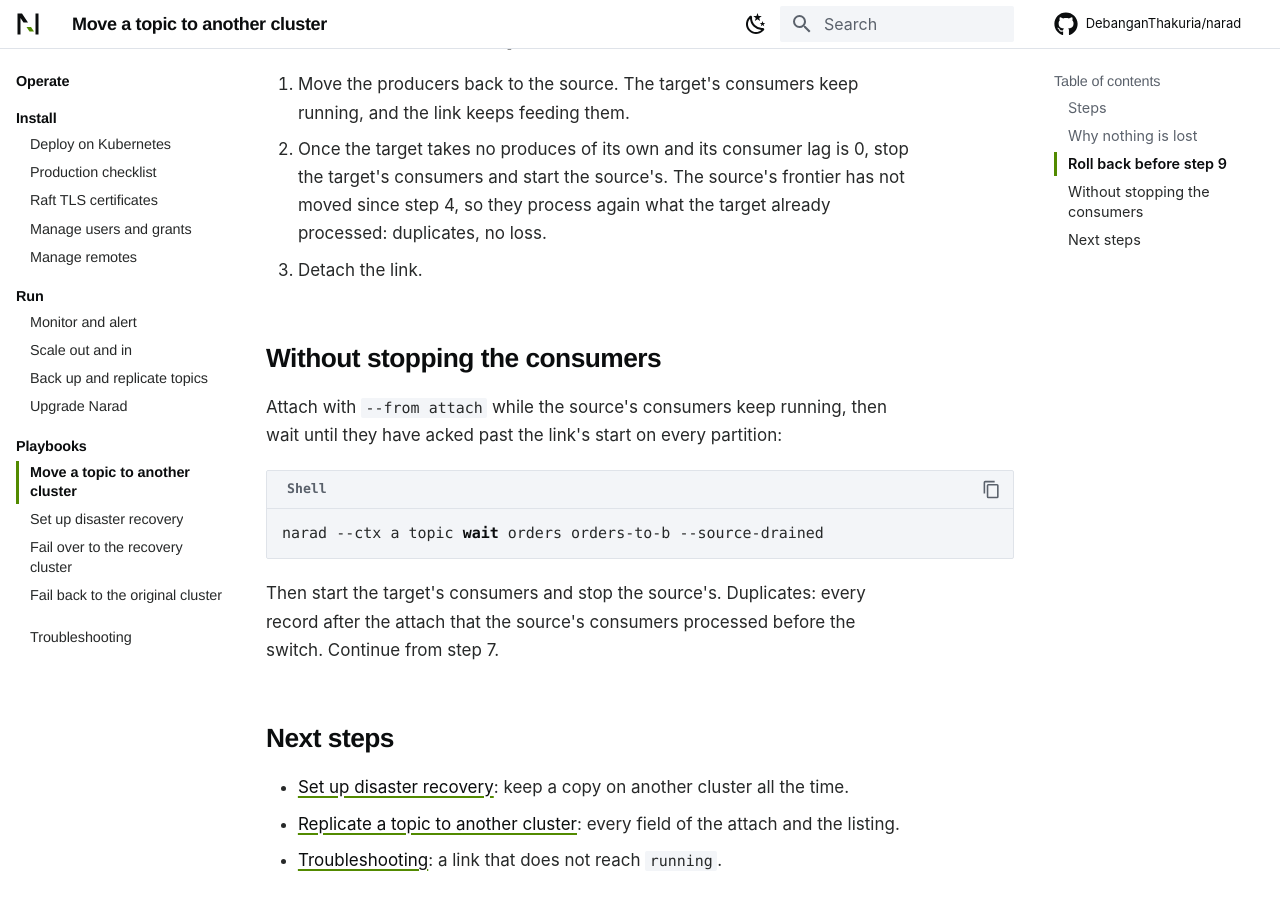
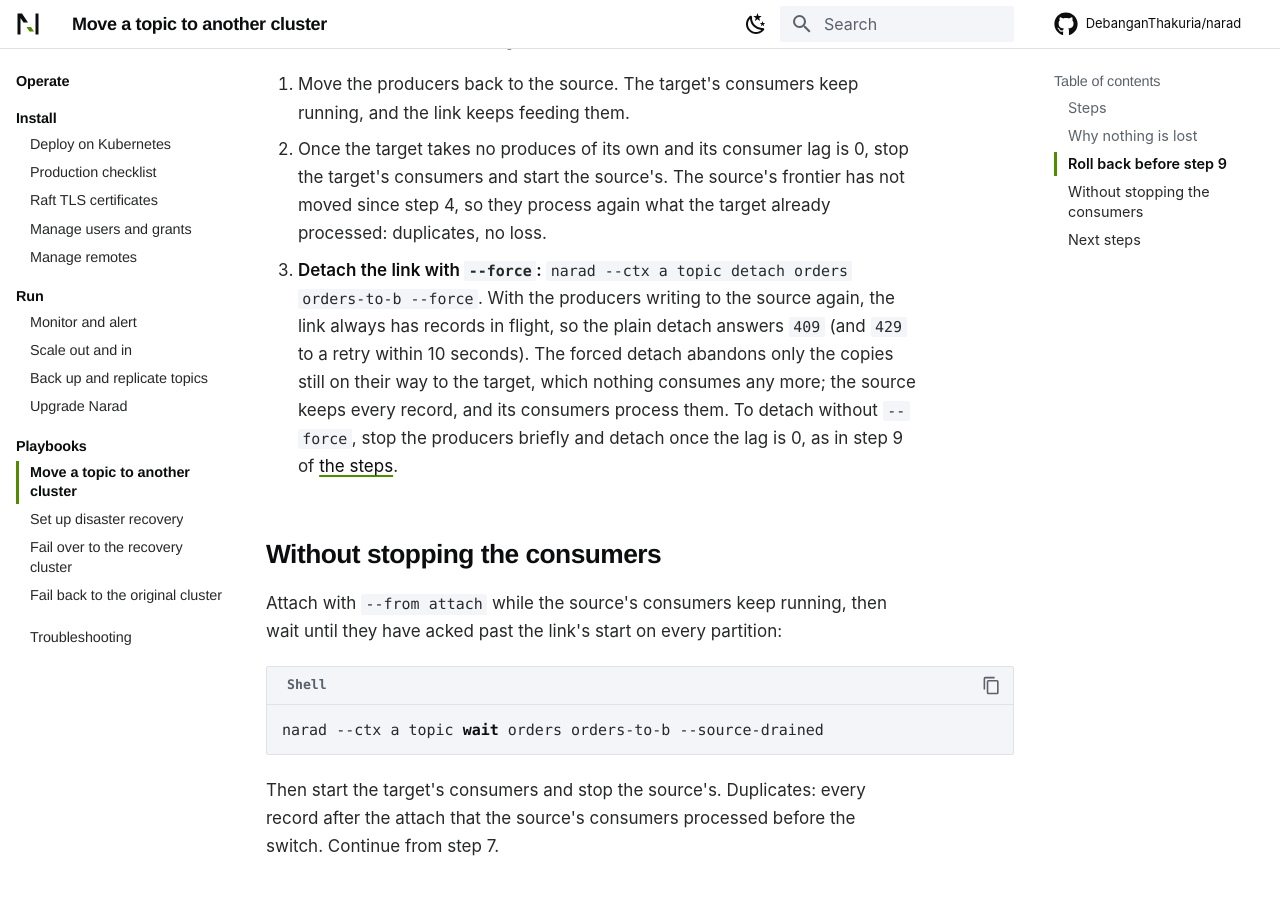
Before and after one commit to DebanganThakuria/narad, an MkDocs documentation site: the page built from docs/operate/playbooks/offload.md, in a window 1280 px wide and 900 px high, scrolled down 3419 px. Built offline with MkDocs 1.6.1 and Material for MkDocs 9.7.7, drawn with Linux system fonts in a browser that asks for light colours; some web fonts are replaced; comment, search, counter and statistics services are not loaded.

Commit message:
docs(offload): detach with --force when rolling back with producers on the source
Rollback step 3 said only "Detach the link." With the producers back on
the source the link always has records in flight, so the plain detach
answers 409 (429 to a quick retry), while the forward path tells
operators to avoid --force. The step now gives the forced detach, says
why it is safe (only copies nobody consumes are abandoned), and the
alternative of pausing the producers.

Co-Authored-By: Claude Opus 5.5 <noreply@anthropic.com>

```diff
--- a/docs/operate/playbooks/offload.md
+++ b/docs/operate/playbooks/offload.md
@@ -78,7 +78,7 @@ Duplicates: messages the source's consumers had processed but not acked when the
 
 1. Move the producers back to the source. The target's consumers keep running, and the link keeps feeding them.
 2. Once the target takes no produces of its own and its consumer lag is 0, stop the target's consumers and start the source's. The source's frontier has not moved since step 4, so they process again what the target already processed: duplicates, no loss.
-3. Detach the link.
+3. **Detach the link with `--force`:** `narad --ctx a topic detach orders orders-to-b --force`. With the producers writing to the source again, the link always has records in flight, so the plain detach answers `409` (and `429` to a retry within 10 seconds). The forced detach abandons only the copies still on their way to the target, which nothing consumes any more; the source keeps every record, and its consumers process them. To detach without `--force`, stop the producers briefly and detach once the lag is 0, as in step 9 of [the steps](#steps).
 
 ## Without stopping the consumers {#no-pause}
 
```
